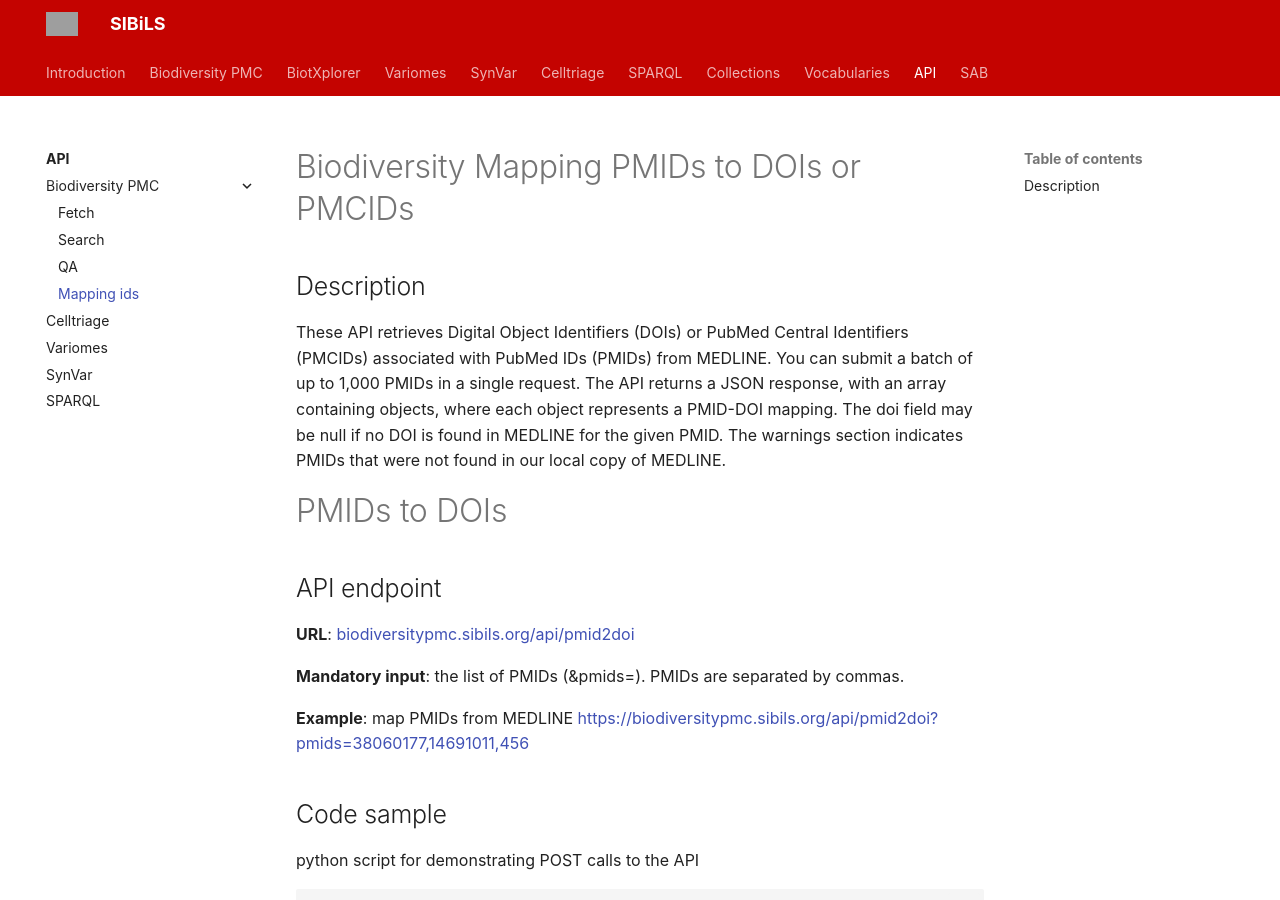
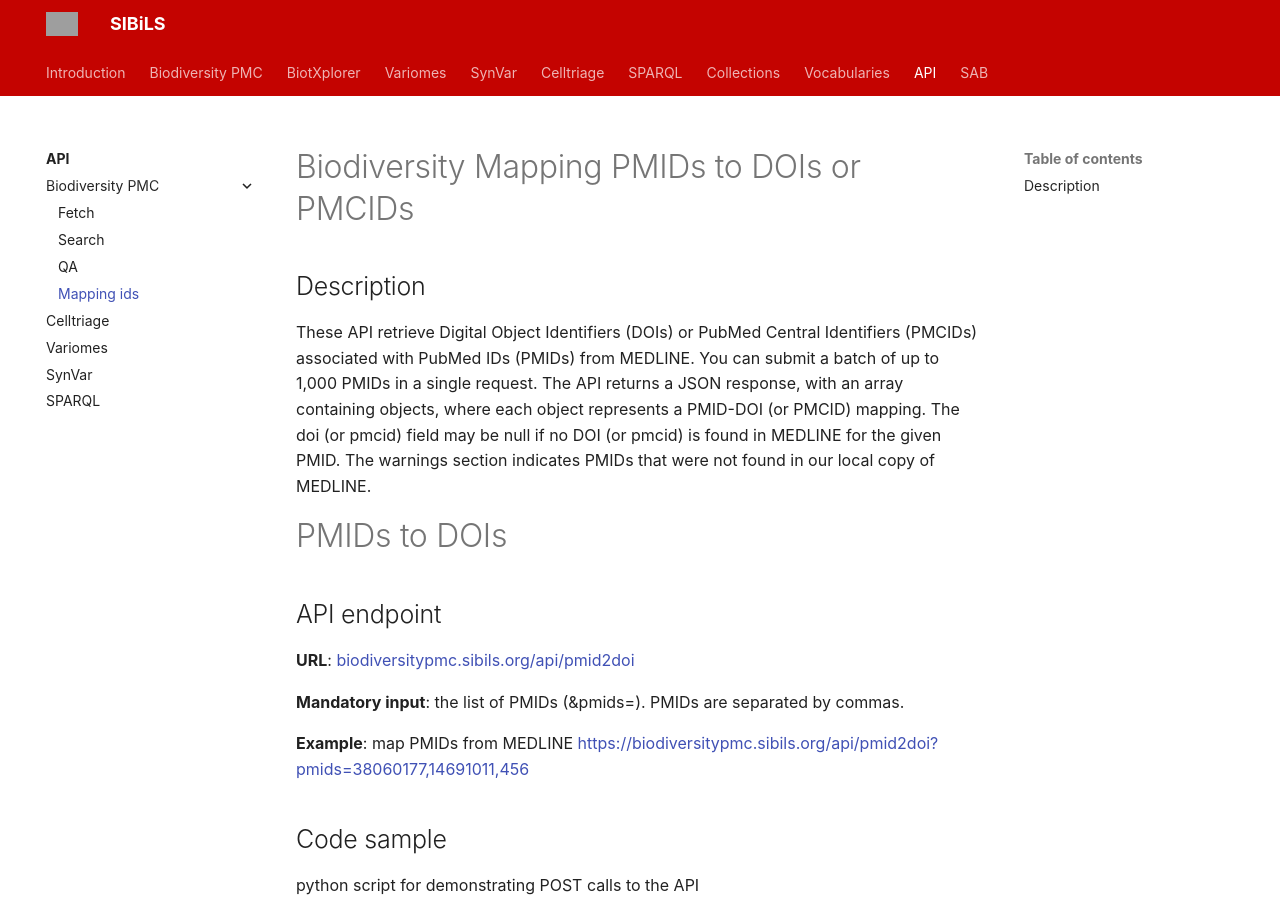
Before and after one commit to sibils/sibils-website, an MkDocs documentation site: the page built from docs/api/biodiversitypmc/mapping.md, in a window 1280 px wide and 900 px high. Built offline with MkDocs 1.6.1 and Material for MkDocs 9.7.7, drawn with Linux system fonts in a browser that asks for light colours; grey boxes are pictures that could not be loaded.

Commit message:
Update mapping.md

```diff
--- a/docs/api/biodiversitypmc/mapping.md
+++ b/docs/api/biodiversitypmc/mapping.md
@@ -2,7 +2,7 @@
 
 ## Description
 
-These API retrieves Digital Object Identifiers (DOIs) or PubMed Central Identifiers (PMCIDs) associated with PubMed IDs (PMIDs) from MEDLINE. You can submit a batch of up to 1,000 PMIDs in a single request. The API returns a JSON response, with an array containing objects, where each object represents a PMID-DOI mapping. The doi field may be null if no DOI is found in MEDLINE for the given PMID. The warnings section indicates PMIDs that were not found in our local copy of MEDLINE.
+These API retrieve Digital Object Identifiers (DOIs) or PubMed Central Identifiers (PMCIDs) associated with PubMed IDs (PMIDs) from MEDLINE. You can submit a batch of up to 1,000 PMIDs in a single request. The API returns a JSON response, with an array containing objects, where each object represents a PMID-DOI (or PMCID) mapping. The doi (or pmcid) field may be null if no DOI (or pmcid) is found in MEDLINE for the given PMID. The warnings section indicates PMIDs that were not found in our local copy of MEDLINE.
 
 # PMIDs to DOIs
 
```
